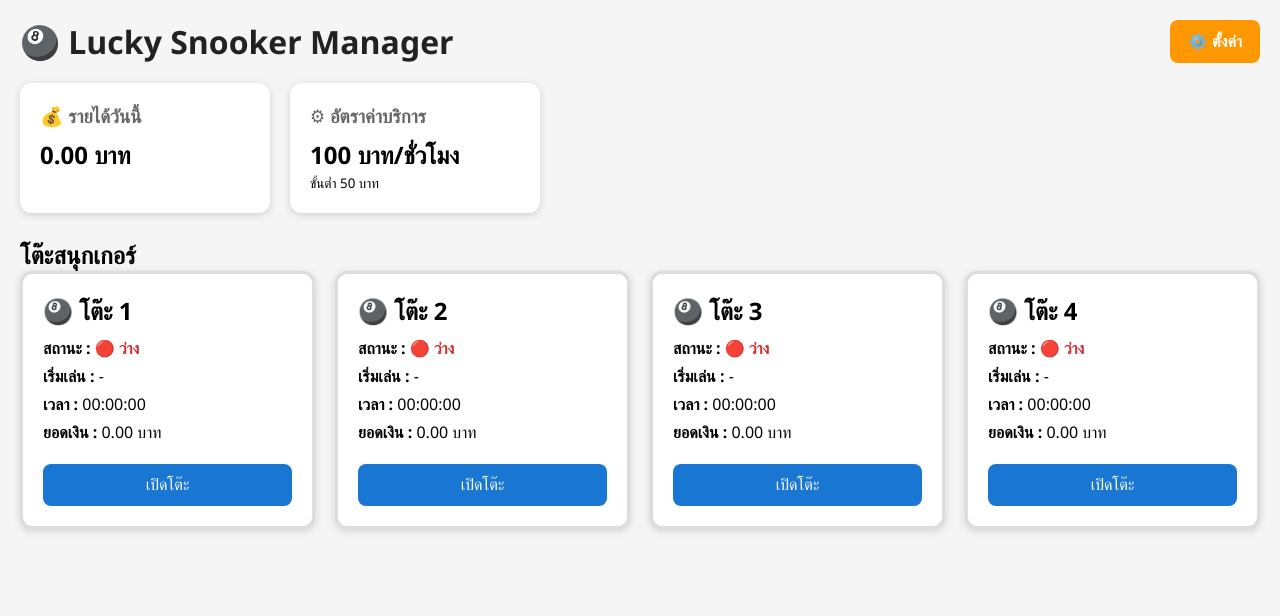
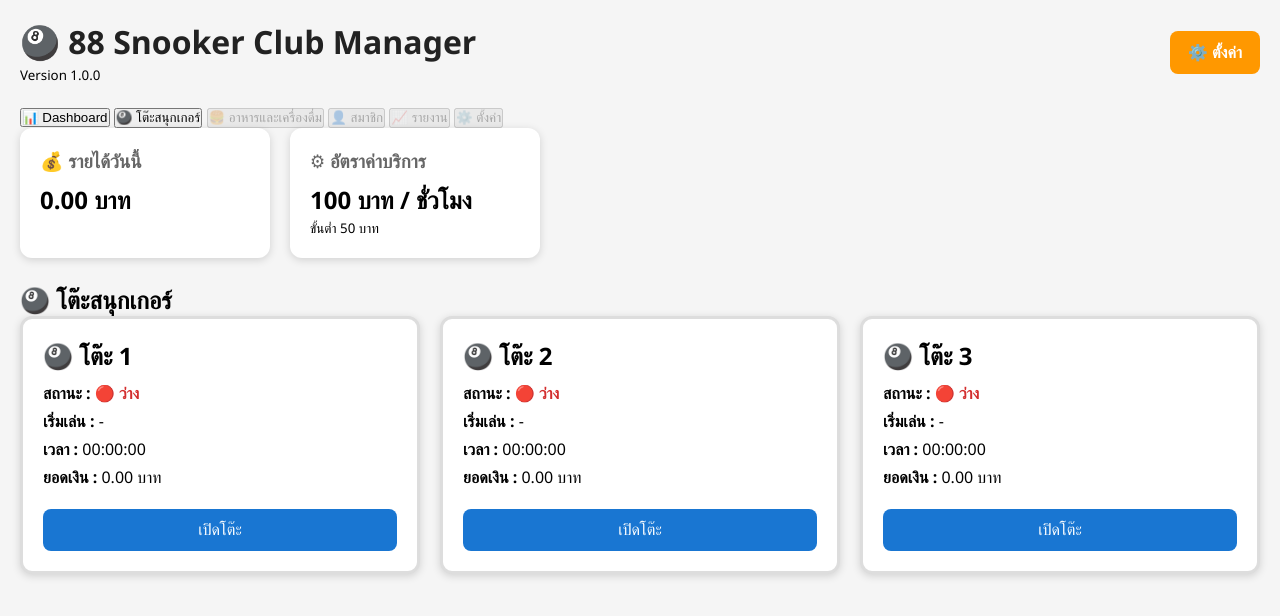
Before and after one commit to kriengkraisreepan-dev/server, a website: page public/index.html in a window 1280 px wide. Drawn offline with Linux system fonts and the light colour scheme.

Commit message:
v1.0.0 Sprint 3 - Upgrade table model

```diff
--- a/public/index.html
+++ b/public/index.html
@@ -1,38 +1,82 @@
 <!DOCTYPE html>
 <html lang="th">
+
 <head>
+
     <meta charset="UTF-8">
+
     <meta name="viewport" content="width=device-width, initial-scale=1.0">
-    <title>Lucky Snooker Manager</title>
+
+    <title>88 Snooker Club Manager</title>
 
     <link rel="stylesheet" href="css/style.css">
+
 </head>
+
 <body>
 
 <header class="topbar">
-    <h1>🎱 Lucky Snooker Manager</h1>
+
+    <div>
+        <h1>🎱 88 Snooker Club Manager</h1>
+        <small>Version 1.0.0</small>
+    </div>
 
     <button id="settingButton">
         ⚙️ ตั้งค่า
     </button>
+
 </header>
 
+<main class="layout">
+
+    <aside class="sidebar">
+
+        <button>📊 Dashboard</button>
+
+        <button>🎱 โต๊ะสนุกเกอร์</button>
+
+        <button disabled>🍔 อาหารและเครื่องดื่ม</button>
+
+        <button disabled>👤 สมาชิก</button>
+
+        <button disabled>📈 รายงาน</button>
+
+        <button disabled>⚙️ ตั้งค่า</button>
+
+    </aside>
+
+    <section class="content">
+
         <section class="summary">
+
             <div class="card">
+
                 <h3>💰 รายได้วันนี้</h3>
+
                 <h2 id="income">0.00 บาท</h2>
+
             </div>
 
             <div class="card">
+
                 <h3>⚙ อัตราค่าบริการ</h3>
-        <h2>100 บาท/ชั่วโมง</h2>
+
+                <h2>100 บาท / ชั่วโมง</h2>
+
                 <small>ขั้นต่ำ 50 บาท</small>
+
             </div>
+
         </section>
 
-<h2>โต๊ะสนุกเกอร์</h2>
+        <h2>🎱 โต๊ะสนุกเกอร์</h2>
 
         <div id="tables"></div>
+
+    </section>
+
+</main>
 
 <div id="settingsModal" class="modal">
 
@@ -41,22 +85,31 @@
         <h2>⚙️ ตั้งค่าร้าน</h2>
 
         <label>ราคาต่อชั่วโมง</label>
+
         <input type="number" id="hourlyRateInput">
 
         <label>ค่าบริการขั้นต่ำ</label>
+
         <input type="number" id="minimumChargeInput">
 
         <br><br>
 
-        <button id="saveSettings">💾 บันทึก</button>
+        <button id="saveSettings">
+            💾 บันทึก
+        </button>
 
-        <button id="closeSettings">❌ ปิด</button>
+        <button id="closeSettings">
+            ❌ ปิด
+        </button>
 
     </div>
 
 </div>
+
 <script src="js/settings.js"></script>
+
 <script src="js/app.js"></script>
 
 </body>
+
 </html>
--- a/public/js/app.js
+++ b/public/js/app.js
@@ -7,17 +7,30 @@
 // รายได้วันนี้
 let todayIncome = 0;
 
-// สร้างโต๊ะ 4 โต๊ะ
+// สร้างโต๊ะตามจำนวนที่ตั้งไว้
 const tables = [];
 
-for (let i = 1; i <= 4; i++) {
+for (let i = 1; i <= settings.tableCount; i++) {
     tables.push({
+
     id: i,
+
+    code: `T${String(i).padStart(2, "0")}`,
+
     name: `โต๊ะ ${i}`,
+
+    relay: i,
+
     status: "ว่าง",
+
+    customer: null,
+
     startTime: null,
+
     elapsedSeconds: 0,
+
     currentPrice: 0
+
 });
 }
 
--- a/public/js/settings.js
+++ b/public/js/settings.js
@@ -1,14 +1,12 @@
-// =============================
-// Lucky Snooker Manager
-// settings.js
-// =============================
+const settings = {
+    shopName: "88 Snooker Club Manager",
 
-const settings = {
-    shopName: "Lucky Snooker Manager",
-
+    // ราคาต่อชั่วโมง
     hourlyRate: 100,
 
+    // ค่าบริการขั้นต่ำ
     minimumCharge: 50,
 
-    tableCount: 4
+    // จำนวนโต๊ะ
+    tableCount: 3
 };
```
Lines whose indentation alone changed are shown as unchanged.
